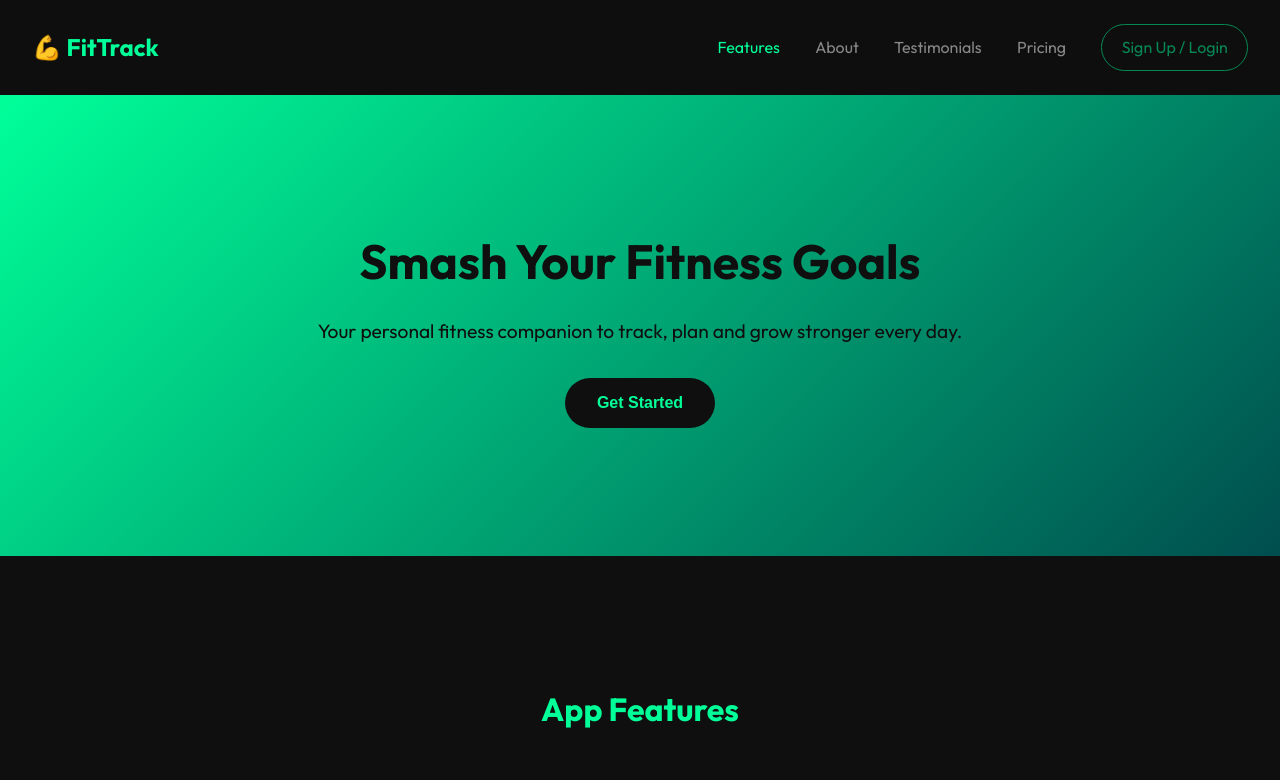
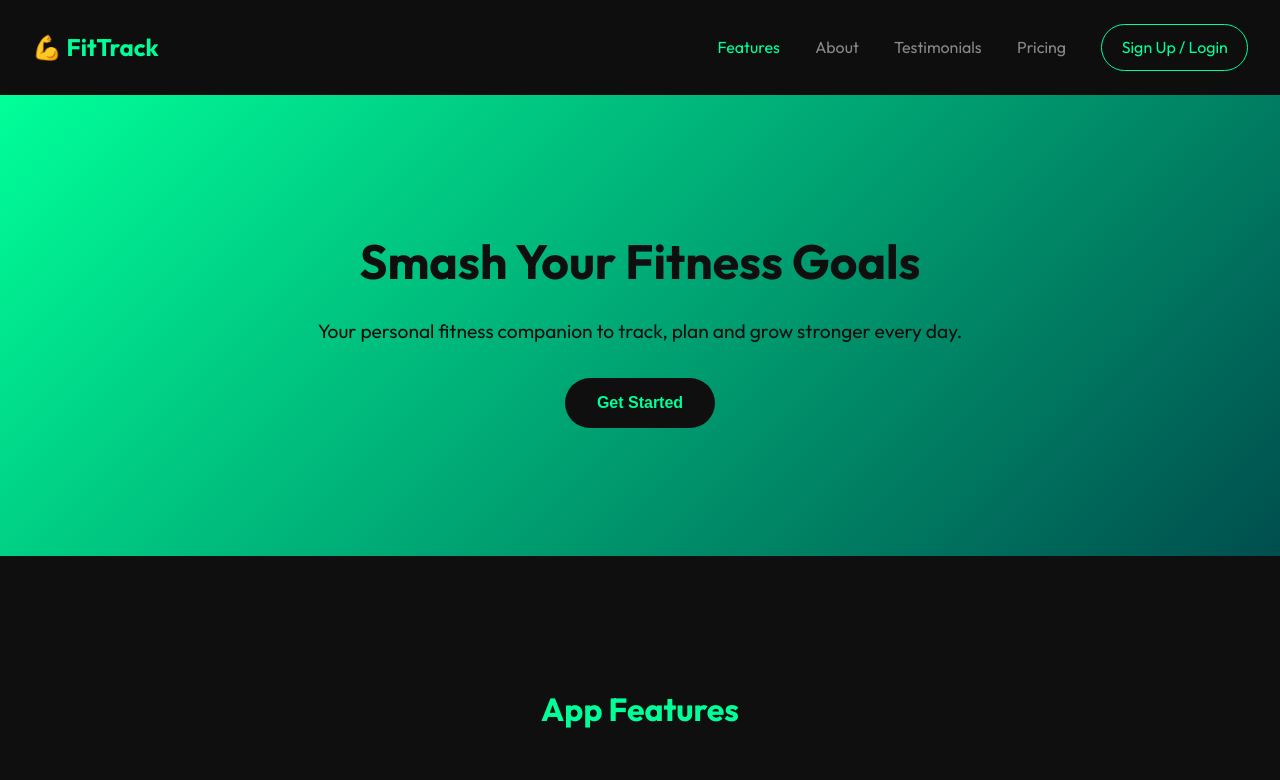
Before and after one commit to AmityTobi/fittrack, a plain HTML site: page index.html in a window 1280 px wide. In both pictures the pointer is over the link 748 px from the left and 46 px from the top of the page. Shown: the top 780 px of the page. Drawn offline with Linux system fonts and the light colour scheme.

Commit message:
Enhance hover effects on links and buttons; fix fade-out issue on signUp/Login button

```diff
--- a/script.js
+++ b/script.js
@@ -28,8 +28,6 @@ const handleHover = function (e) {
     siblings.forEach(el => {
       if (el !== link) el.style.opacity = this; // 'this' is 0.5 or 1 from bind
     });
-    //  if SignIn is not part of siblings (e.g., it's a <button>), still fade it
-    if (SignIn !== link) SignIn.style.opacity = this;
   }
 };
 
--- a/style.css
+++ b/style.css
@@ -24,6 +24,15 @@ section {
   padding: 8rem 2rem;
   scroll-margin-top: 5rem;
 }
+a,
+button {
+  transition: all 0.3s ease;
+}
+a:hover,
+button:hover {
+  transform: scale(1.03);
+}
+
 /* Section scroll reveal */
 .section--hidden {
   opacity: 0;
```
